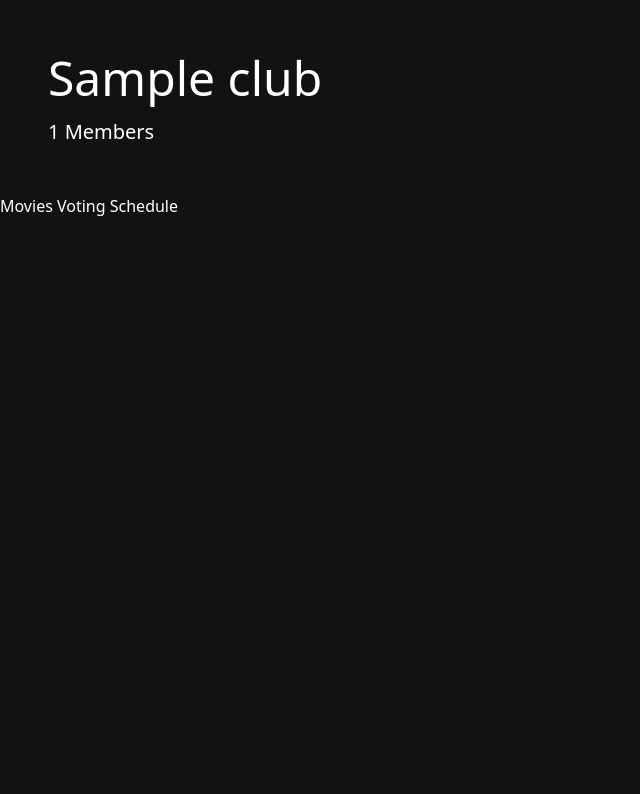
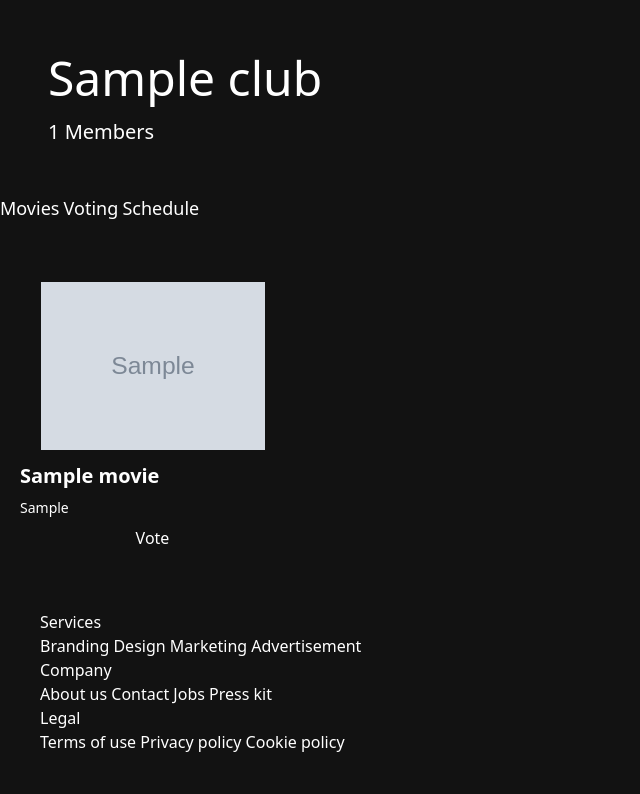
Before and after one commit to spynetS/movieclub, a Django app: page /clubs/ in a window 1280 px wide. Shown: the part 133-927 px from the top of the page, without its empty margins (0-640 px from the left). Before the commit the page ends 349 px from the top, so only its background shows below. Run offline with Django 5.2, Linux system fonts and the light colour scheme; a user stored in the database is signed in; tables that the repository leaves empty hold one stand-in row (values such as "Sample post"); grey boxes marked "Sample" are stand-in pictures; some libraries are stand-ins or nearby versions.

Commit message:
added some tabs for the clubs page

```diff
--- a/clubs/admin.py
+++ b/clubs/admin.py
@@ -2,3 +2,4 @@
 from .models import *
 # Register your models here.
 admin.site.register(Club)
+admin.site.register(Vote)
--- a/clubs/models.py
+++ b/clubs/models.py
@@ -1,6 +1,17 @@
 from django.db import models
 from accounts.models import Profile
 from movies.models import Movie  # Ensure you import Movie from the correct module
+
+class Vote(models.Model):
+    user = models.ForeignKey(Profile, on_delete=models.CASCADE)  # User who voted
+    club = models.ForeignKey('Club', on_delete=models.CASCADE)  # Club where the vote is cast
+    movie = models.ForeignKey(Movie, on_delete=models.CASCADE)  # Movie being voted for
+
+    class Meta:
+        unique_together = ('user', 'club')  # Ensure one vote per user per club
+
+    def __str__(self):
+        return f"{self.user.username} voted for {self.movie.title} in {self.club.name}"
 
 class Club(models.Model):
     name = models.CharField(max_length=200, default="")  # Use CharField for better validation
@@ -11,8 +22,11 @@
     next_movie = models.ForeignKey(Movie, on_delete=models.SET_NULL, null=True, blank=True)  # Next movie to watch
 
     users = models.ManyToManyField(Profile, related_name='clubs', blank=True)  # Users in the club
-
     owner = models.ForeignKey(Profile,on_delete=models.CASCADE,related_name="my_club",null=True,blank=True)
 
     def __str__(self):
         return self.name
+
+    def pick_new_movie(self):
+        # picks random movie, which hasnt been picked jet, from the mebers lists
+        pass
--- /dev/null
+++ b/clubs/urls.py
@@ -0,0 +1,11 @@
+from django.contrib import admin
+from django.urls import path
+
+from movies.models import *
+from .views import *
+
+urlpatterns = [
+    path("vote/<int:club_pk>/<int:movie_pk>/",vote,name="vote"),
+    path("vote-tab/",lambda request: render(request,"components/vote-tab.html",{}),name="vote-tab"),
+    path("movies-tab/",lambda request: render(request,"components/movies-tab.html",{}),name="movies-tab"),
+]
--- a/movieclub/urls.py
+++ b/movieclub/urls.py
@@ -25,6 +25,7 @@
     path('',include("website.urls")),
     path('admin/', admin.site.urls),
     path('movies/',include("movies.urls")),
+    path('clubs/',include("clubs.urls")),
 ]
 
 if settings.DEBUG:
--- a/templates/base.html
+++ b/templates/base.html
@@ -21,6 +21,28 @@
 		{% block display %}
 		{% endblock %}
 
+		<footer class="footer sm:footer-horizontal bg-neutral text-neutral-content p-10">
+			<nav>
+				<h6 class="footer-title">Services</h6>
+				<a class="link link-hover">Branding</a>
+				<a class="link link-hover">Design</a>
+				<a class="link link-hover">Marketing</a>
+				<a class="link link-hover">Advertisement</a>
+			</nav>
+			<nav>
+				<h6 class="footer-title">Company</h6>
+				<a class="link link-hover">About us</a>
+				<a class="link link-hover">Contact</a>
+				<a class="link link-hover">Jobs</a>
+				<a class="link link-hover">Press kit</a>
+			</nav>
+			<nav>
+				<h6 class="footer-title">Legal</h6>
+				<a class="link link-hover">Terms of use</a>
+				<a class="link link-hover">Privacy policy</a>
+				<a class="link link-hover">Cookie policy</a>
+			</nav>
+		</footer>
+    </body>
 
-    </body>
 </html>
--- a/templates/clubs.html
+++ b/templates/clubs.html
@@ -14,15 +14,28 @@
 				<p class='text-xl'> {{user.clubs.all.0.users.count}} Members</p>
 			</div>
 
-			<div role="tablist" class="rounded-xl bg-base-300 tabs tabs-border">
-				<a role="tab" class="tab">Movies</a>
-				<a role="tab" class="tab tab-active">Voting</a>
-				<a role="tab" class="tab">Schedule</a>
+			<div role="tablist" class="bg-base-300 rounded-x tabs tabs-border mb-5">
+				<a role="tab" class="text-lg tab" hx-get="{% url 'movies-tab' %}" hx-target="#tab-content" onclick="setActiveTab(this)">Movies</a>
+				<a role="tab" class="text-lg tab tab-active" hx-get="{% url 'vote-tab' %}" hx-target="#tab-content" onclick="setActiveTab(this)">Voting</a>
+				<a role="tab" class="text-lg tab" hx-get="{% url 'vote-tab' %}" hx-target="#tab-content" onclick="setActiveTab(this)">Schedule</a>
 			</div>
 
+			<div class="grid grid-cols-4 gap-5" id="tab-content">
+				{% include "components/vote-tab.html" %}
+			</div>
 
-		</div>
-		<div class="bg-base-300">
+			<script>
+			 function setActiveTab(tab) {
+				 // Remove 'tab-active' class from all tabs
+				 const tabs = document.querySelectorAll('.tab');
+				 tabs.forEach(t => {
+					 t.classList.remove('tab-active');
+				 });
+
+				 // Add 'tab-active' class to the clicked tab
+				 tab.classList.add('tab-active');
+			 }
+			</script>
 
 		</div>
 
--- /dev/null
+++ b/templates/components/vote-tab.html
@@ -0,0 +1,15 @@
+{% for movie in user.clubs.all.0.vote_movies.all %}
+	<div class="bg-base-200 p-5 rounded-xl flex flex-col items-center  " >
+		<img src="{{movie.poster}}" alt="Poster" class="w-56 mb-3" />
+		<div class="h-full w-full flex flex-col justify-between">
+			<p class="text-xl font-semibold mb-2">{{movie.title}}</p>
+			<p class="text-sm mb-2">{{movie.year}}</p>
+
+			<button hx-post="{% url "vote" user.clubs.all.0.pk movie.pk %}" class="btn btn-primary w-full">
+				Vote
+			</button>
+
+		</div>
+
+	</div>
+{% endfor %}
--- a/website/urls.py
+++ b/website/urls.py
@@ -11,10 +11,12 @@
     director = Director.objects.get(name=name)
     return render(request, "director.html",{"director":director,"movies":director.movies.all()})
 
+def club(request):
+    return render(request, "clubs.html", {})
 
 urlpatterns = [
     path('', index, name="dashboard"),
-    path("clubs/", lambda request: render(request, "clubs.html", {}), name="clubs"),
+    path("clubs/", club, name="clubs"),
     path("movies/", lambda request: render(request, "movies.html", {}), name="movies"),
     path("profile/", lambda request: render(request, "profile.html", {}), name="profile"),
     path("movie/<str:imdb_id>",movie,name="movie"),
```
Also changed, not shown: clubs/views.py (+19 -0 lines), templates/components/movies-tab.html (added, +9 -0 lines), clubs/migrations/0004_vote.py (added).
